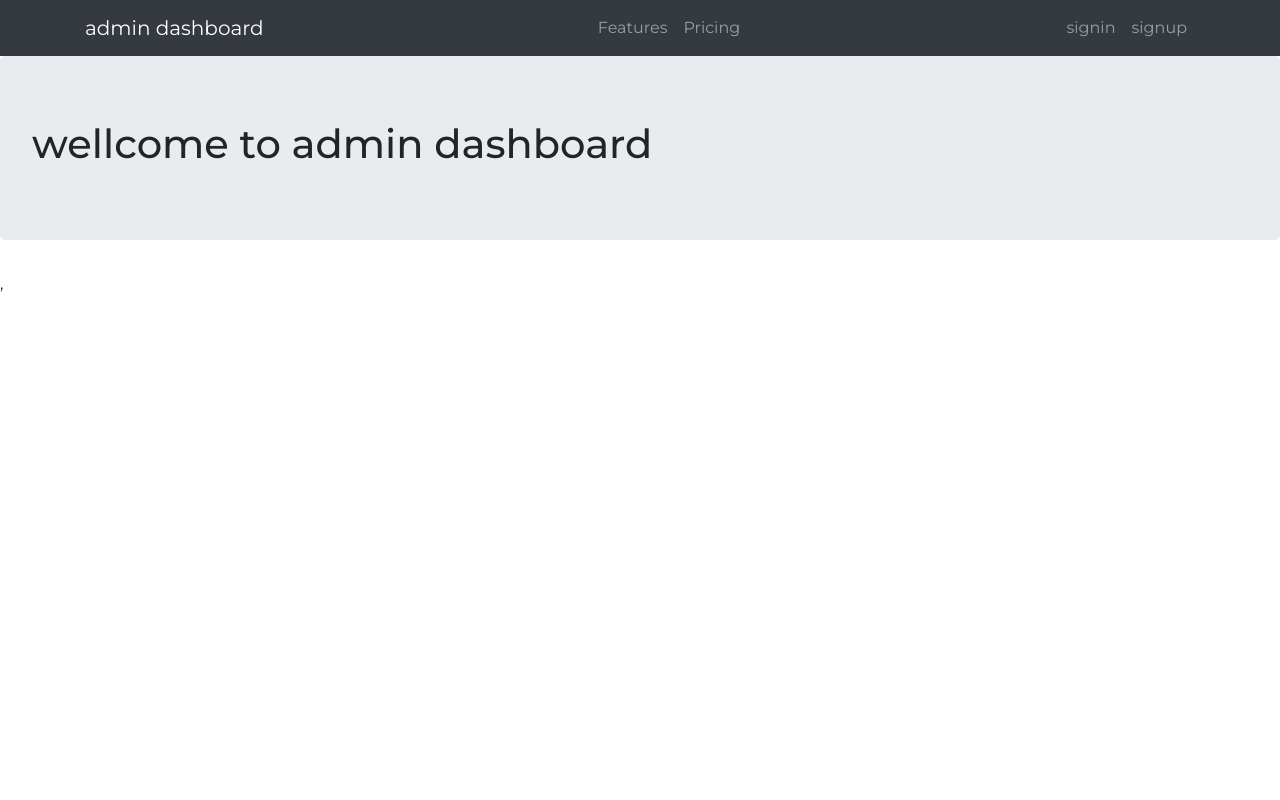
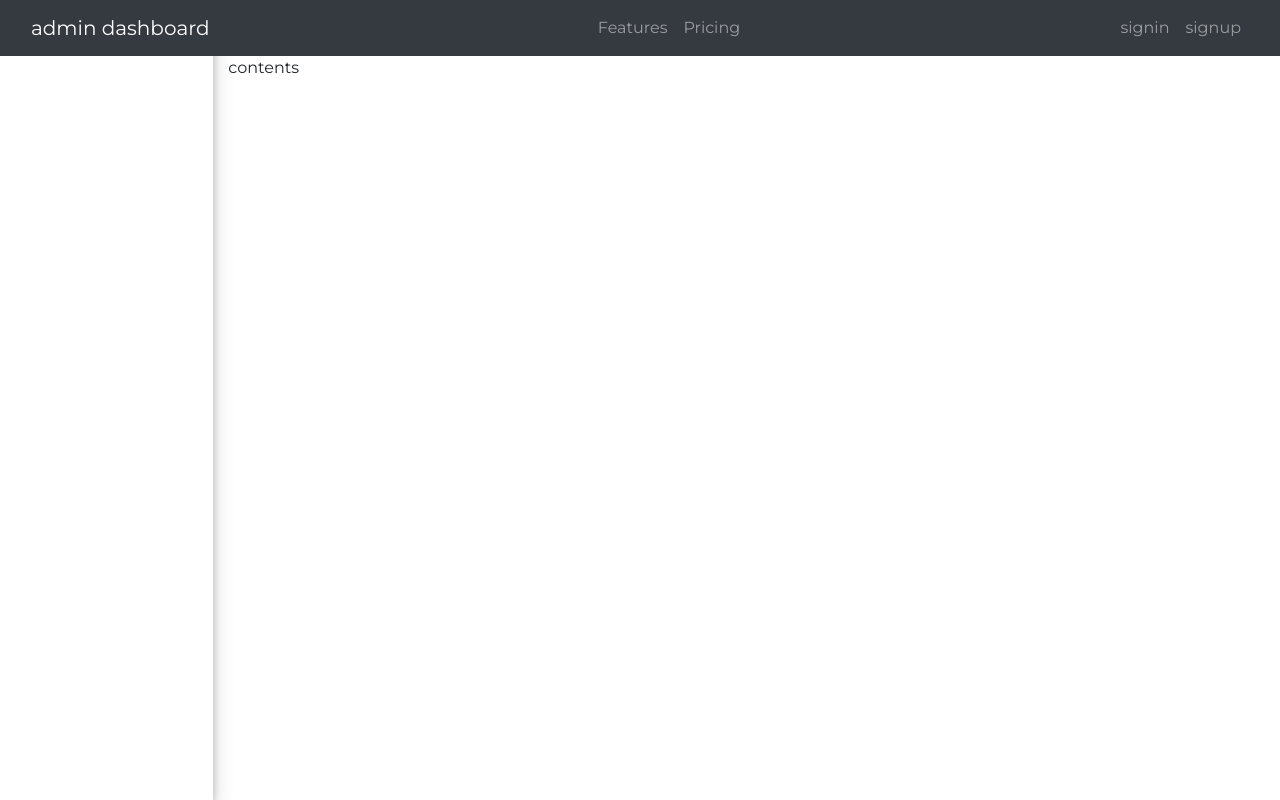
Before and after one commit to obi3965/eccomerce-Rest-Api, a React (Create React App) app in the folder front-end/admin-app/: page / in a window 1280 px wide. Built offline with nearby package versions, Linux system fonts and the light colour scheme; sample sign-in values are in the browser's storage.

Commit message:
signin and signout page is done here

```diff
--- a/front-end/admin-app/public/index.html
+++ b/front-end/admin-app/public/index.html
@@ -16,12 +16,8 @@
 
     <title>eccomerce admin app</title>
     <link href="https://fonts.googleapis.com/css2?family=Montserrat:wght@300;400;500;600;700;800;900&display=swap" rel="stylesheet">
-    <link
-    rel="stylesheet"
-    href="https://maxcdn.bootstrapcdn.com/bootstrap/4.5.0/css/bootstrap.min.css"
-    integrity="sha384-9aIt2nRpC12Uk9gS9baDl411NQApFmC26EwAOH8WgZl5MYYxFfc+NcPb1dKGj7Sk"
-    crossorigin="anonymous"
-  />
+    <link rel="stylesheet" href="https://maxcdn.bootstrapcdn.com/bootstrap/4.5.0/css/bootstrap.min.css"/>
+
 
 
   </head>
--- a/front-end/admin-app/src/App.js
+++ b/front-end/admin-app/src/App.js
@@ -1,25 +1,34 @@
-import React from 'react';
+import React, { useEffect } from 'react';
 
-import{ BrowserRouter as Router, Switch, Route } from 'react-router-dom';
+import{ Switch, Route } from 'react-router-dom';
 import './App.css';
 import Home from './containers/Home';
 import Signin from './containers/Signin';
 import Signup from './containers/Signup';
 import PrivateRoute from './components/HOC/PrivateRoute';
-
-
+import { isUserLoggedIn } from './actions'
+import {useDispatch,useSelector } from 'react-redux'
 
 function App() {
+  const auth = useSelector(state => state.auth);
+ const dispatch = useDispatch();
+  useEffect(() => {
+    if(!auth.authenticate){
+      dispatch(isUserLoggedIn)
+    }
+
+  }, [])
+
   return (
 
     <div className="App">
-    <Router>
+
       <Switch>
         <PrivateRoute path='/' exact component={Home} />
         <Route path='/signin' component={Signin}></Route>
         <Route path='/signup' component={Signup}></Route>
       </Switch>
-    </Router>
+
     </div>
   );
 }
--- a/front-end/admin-app/src/actions/auth_action.js
+++ b/front-end/admin-app/src/actions/auth_action.js
@@ -59,3 +59,12 @@ export const isUserLoggedIn = () => {
     }
   };
 };
+
+export const signout = () => {
+    return async dispatch => {
+        localStorage.clear();
+        dispatch({
+            type: authConstants.LOGOUT_REQUEST
+        })
+    }
+}
--- a/front-end/admin-app/src/actions/constants.js
+++ b/front-end/admin-app/src/actions/constants.js
@@ -2,5 +2,6 @@
 export const authConstants = {
     LOGIN_REQUEST: 'LOGIN_REQUEST',
     LOGIN_FAILURE:'LOGIN_FAILURE',
-    LOGIN_SUCCESS:'LOGIN_SUCCESS'
+    LOGIN_SUCCESS:'LOGIN_SUCCESS',
+    LOGOUT_REQUEST: 'LOGOUT_REQUEST'
 }
--- a/front-end/admin-app/src/components/Header/index.js
+++ b/front-end/admin-app/src/components/Header/index.js
@@ -1,15 +1,48 @@
 import React from 'react'
 import { Navbar, Nav, Container } from 'react-bootstrap'
 import { NavLink, Link} from 'react-router-dom'
+import { useSelector, useDispatch } from 'react-redux';
+import { signout } from '../../actions'
+import './navbar.css'
 /**
 * @author
 * @function Header
 **/
 
 const Header = (props) => {
+const auth = useSelector(state => state.auth);
+const dispatch = useDispatch();
+const logout = () =>{
+dispatch(signout())
+}
+  const renderLoggedInLinks = () =>{
+    return (
+    <Nav>
+      <li className="nav-item">
+       <span className="nav-link" onClick={ logout } >signout</span>
+      </li>
+
+
+    </Nav>
+    )
+  }
+
+  const renderNonLoggedInLinks = () =>{
+    return (
+    <Nav>
+      <li className="nav-item">
+       <NavLink to="/signin" className="nav-link">signin</NavLink>
+      </li>
+
+      <li className="nav-item">
+       <NavLink to="/signup" className="nav-link">signup</NavLink>
+      </li>
+    </Nav>
+    )
+  }
   return(
     <Navbar collapseOnSelect expand="lg" bg="dark" variant="dark">
-      <Container>
+      <Container fluid>
   <Link to="/" className="navbar-brand">admin dashboard</Link>
   <Navbar.Toggle aria-controls="responsive-navbar-nav" />
   <Navbar.Collapse id="responsive-navbar-nav">
@@ -17,16 +50,8 @@ const Header = (props) => {
       <Nav.Link href="#features">Features</Nav.Link>
       <Nav.Link href="#pricing">Pricing</Nav.Link>
     </Nav>
-    <Nav>
-      <li className="nav-item">
-       <NavLink to="/signin" className="nav-link">signin</NavLink>
-      </li>
-      <li className="nav-item">
-        <NavLink to="/signup" className="nav-link" >signup</NavLink>
-      </li>
 
-    </Nav>
-
+    { auth.authenticate ? renderLoggedInLinks() : renderNonLoggedInLinks()}
   </Navbar.Collapse>
   </Container>
 </Navbar>
--- /dev/null
+++ b/front-end/admin-app/src/components/Header/navbar.css
@@ -0,0 +1,3 @@
+.navbar{
+    z-index: 1;
+}
--- /dev/null
+++ b/front-end/admin-app/src/containers/Home/home.css
@@ -0,0 +1,15 @@
+.sidebar{
+    position: fixed;
+    top: 0;
+    /* background: #373d92; */
+    bottom: 0;
+    left: 0;
+    color: #ffff;
+    padding-top: 60px;
+    box-shadow: 0 4px 8px 0 rgba(0, 0, 0, 0.2), 0 6px 20px 0 rgba(0, 0, 0, 0.19);
+
+
+}
+.contents{
+    margin-left: auto;
+}
--- a/front-end/admin-app/src/containers/Home/index.js
+++ b/front-end/admin-app/src/containers/Home/index.js
@@ -1,6 +1,7 @@
 import React from 'react'
 import Layout from '../../components/Layout'
-import { Jumbotron } from 'react-bootstrap'
+import { Jumbotron, Row,Col, Container } from 'react-bootstrap'
+import './home.css'
 /**
 * @author
 * @function Home
@@ -10,10 +11,16 @@ const Home = (props) => {
   return(
     <div>
         <Layout>
-            <Jumbotron>
+            {/* <Jumbotron>
             <h1>wellcome to admin dashboard</h1>
 
-            </Jumbotron>
+            </Jumbotron> */}
+            <Container fluid>
+            <Row>
+              <Col md={2} className="sidebar">sidebar</Col>
+              <Col md={10} className="contents">contents</Col>
+            </Row>
+            </Container>
         </Layout>
     </div>
    )
--- a/front-end/admin-app/src/containers/Signin/index.js
+++ b/front-end/admin-app/src/containers/Signin/index.js
@@ -1,8 +1,8 @@
-import React, { useState, useEffect } from "react";
+import React, { useState } from "react";
 import Layout from "../../components/Layout";
 import { Container, Col, Row, Form, Button } from "react-bootstrap";
 import Input from "../../components/UI/Input";
-import { login, isUserLoggedIn } from '../../actions'
+import { login } from '../../actions'
 import {useDispatch, useSelector } from 'react-redux'
 import { Redirect } from 'react-router-dom'
 /**
@@ -16,12 +16,7 @@ const Signin = (props) => {
   const auth = useSelector(state => state.auth);
 
  const dispatch = useDispatch();
- useEffect(() => {
-   if(!auth.authenticate){
-     dispatch(isUserLoggedIn)
-   }
 
- }, [])
 
     const userLogin = (e) => {
         e.preventDefault();
--- a/front-end/admin-app/src/containers/Signup/index.js
+++ b/front-end/admin-app/src/containers/Signup/index.js
@@ -2,12 +2,18 @@ import React from "react";
 import Layout from "../../components/Layout";
 import { Container, Col, Row, Form, Button } from "react-bootstrap";
 import Input from "../../components/UI/Input";
+import { Redirect } from 'react-router-dom'
+import { useSelector } from 'react-redux'
 /**
  * @author
  * @function Signup
  **/
 
 const Signup = (props) => {
+  const auth = useSelector(state => state.auth);
+  if(auth.authenticate){
+    return <Redirect to={'/'} />
+  }
   return (
     <div>
       <Layout>
--- a/front-end/admin-app/src/index.js
+++ b/front-end/admin-app/src/index.js
@@ -1,21 +1,26 @@
-import React from 'react';
-import ReactDOM from 'react-dom';
-import './index.css';
-import App from './App';
-import * as serviceWorker from './serviceWorker';
-import { Provider } from 'react-redux'
-import store from './store'
-
+import React from "react";
+import ReactDOM from "react-dom";
+import "./index.css";
+import App from "./App";
+import * as serviceWorker from "./serviceWorker";
+import { Provider } from "react-redux";
+import store from "./store";
+import { BrowserRouter as Router } from "react-router-dom";
 
 window.store = store;
 
 ReactDOM.render(
   <Provider store={store}>
-    <React.Fragment>
-    <App />
-  </React.Fragment>,
+    <Router>
+      <React.Fragment>
+        <App />
+      </React.Fragment>
+
+    </Router>
+
   </Provider>,
-  document.getElementById('root')
+
+  document.getElementById("root")
 );
 
 // If you want your app to work offline and load faster, you can change
--- a/front-end/admin-app/src/reducers/auth_reducer.js
+++ b/front-end/admin-app/src/reducers/auth_reducer.js
@@ -28,6 +28,12 @@ export default (state = initState , action) =>{
                   token: action.payload.token,
                   authenticate: true
               }
+              break;
+              case authConstants.LOGOUT_REQUEST:
+                  state = {
+                      ...initState
+                  }
+                  break;
   }
   return state;
 }
```
